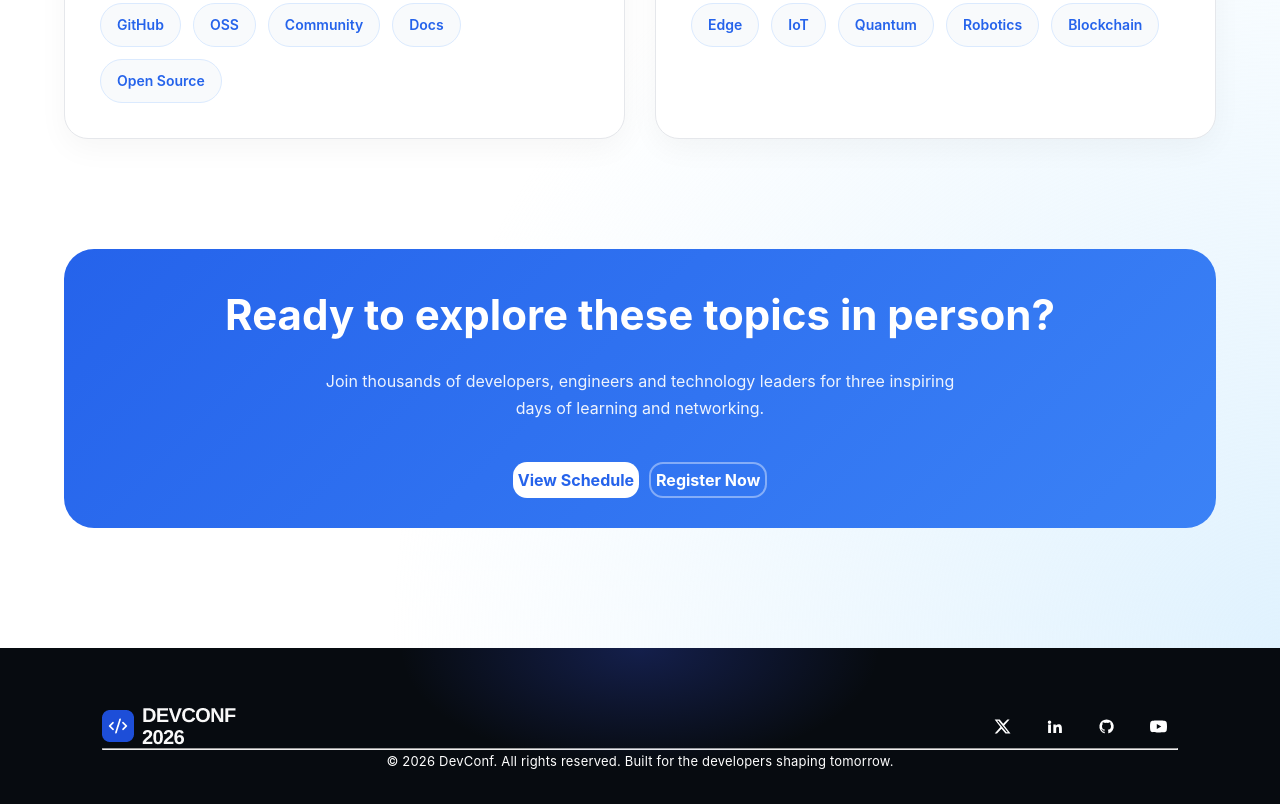
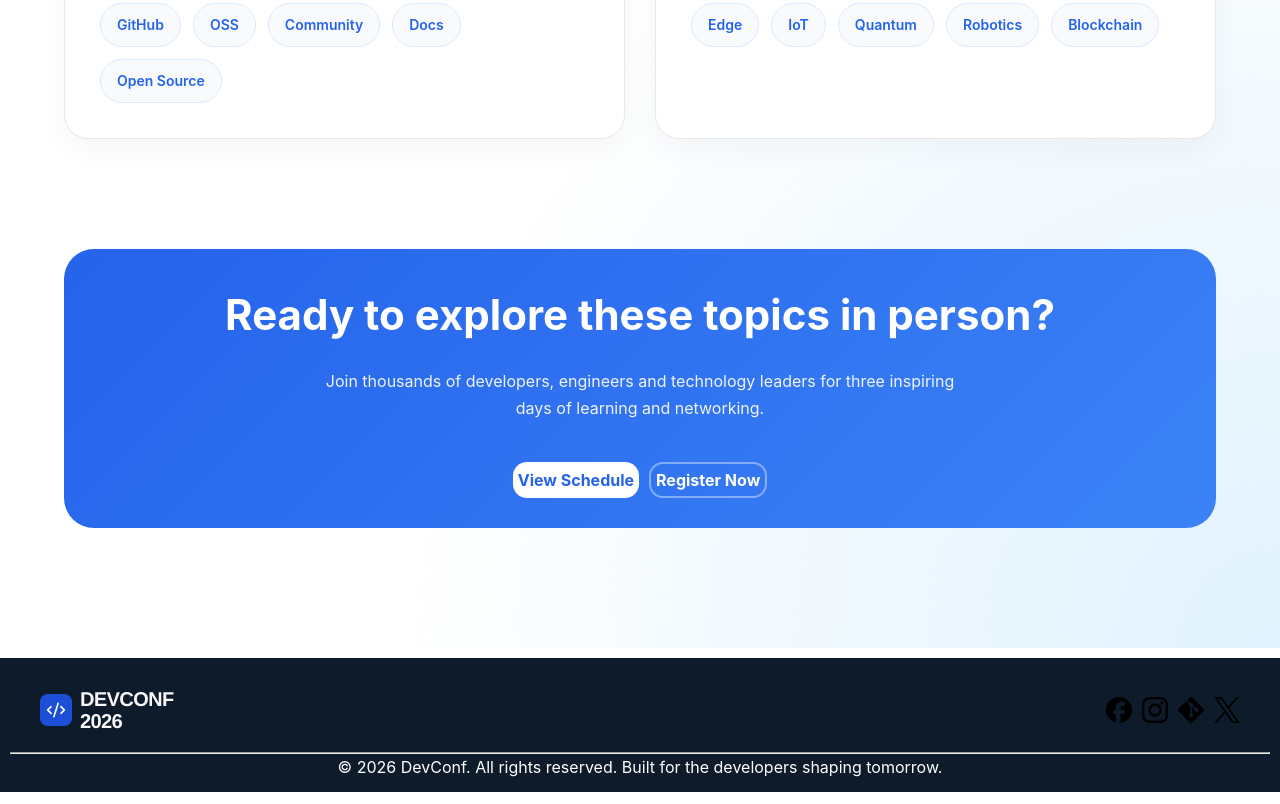
Before and after one commit to Ashraf23455/assignment-1, a plain HTML site: page index.html in a window 1280 px wide. Shown: the part 4088-4892 px from the top of the page. Drawn offline with Linux system fonts and the light colour scheme.

Commit message:
last edition

```diff
--- a/index.html
+++ b/index.html
@@ -135,7 +135,6 @@
 
 
 <!-- ai section -->
-
 <section class="topics-section">
 
     <img src="./assets/glow.svg" class="pattern pattern-left" alt="">
@@ -357,34 +356,48 @@
 
 </section>
 
+<!-- footer section -->
 
-   <footer class="site-footer">
+<footer>
+
     <div class="footer-top">
-    <div class="footer-logo">
-      <div> <img src="./assets/footer-logo.png" alt=""></div>
+
+        <div class="logo">
+            <img src="./assets/footer-logo.png" alt="">
         </div>
 
-    <div class="footer-social">
-      <a href="#" aria-label="Twitter / X">
-        <svg viewBox="0 0 24 24"><path d="M18.9 2H22l-7.6 8.7L23.3 22h-7.1l-5.6-6.9L4.2 22H1l8.1-9.3L0.9 2H8l5 6.2L18.9 2Zm-1.2 18h1.9L6.4 4H4.4l13.3 16Z"/></svg>
+        <div class="social-icons">
+
+            <a href="#">
+                <img src="./assets/facebook.svg" alt="">
+                <!-- X Icon -->
             </a>
-      <a href="#" aria-label="LinkedIn">
-        <svg viewBox="0 0 24 24"><path d="M4.98 3.5a2.5 2.5 0 1 1 0 5 2.5 2.5 0 0 1 0-5ZM3 9h4v12H3V9Zm7 0h3.8v1.7h.05c.53-1 1.83-2.05 3.77-2.05 4.03 0 4.78 2.65 4.78 6.1V21h-4v-5.6c0-1.34-.02-3.07-1.87-3.07-1.87 0-2.16 1.46-2.16 2.97V21h-4V9Z"/></svg>
+
+            <a href="#">
+                <img src="./assets/instagram.svg" alt="">
+                <!-- Linkedin -->
             </a>
-      <a href="#" aria-label="GitHub">
-        <svg viewBox="0 0 24 24"><path d="M12 2a10 10 0 0 0-3.16 19.5c.5.1.68-.22.68-.48v-1.7c-2.78.6-3.37-1.34-3.37-1.34-.46-1.15-1.11-1.46-1.11-1.46-.9-.62.07-.6.07-.6 1 .07 1.53 1.03 1.53 1.03.9 1.53 2.34 1.09 2.91.83.09-.65.35-1.09.63-1.34-2.22-.25-4.56-1.11-4.56-4.95 0-1.1.39-1.99 1.03-2.69-.1-.25-.45-1.27.1-2.65 0 0 .84-.27 2.75 1.03a9.4 9.4 0 0 1 5 0c1.91-1.3 2.75-1.03 2.75-1.03.55 1.38.2 2.4.1 2.65.64.7 1.03 1.59 1.03 2.69 0 3.85-2.35 4.7-4.58 4.94.36.31.68.93.68 1.87v2.77c0 .27.18.58.69.48A10 10 0 0 0 12 2Z"/></svg>
+
+            <a href="#">
+                <img src="./assets/git.svg" alt="">
+                <!-- Github -->
             </a>
-      <a href="#" aria-label="YouTube">
-        <svg viewBox="0 0 24 24"><path d="M23.5 6.2a3 3 0 0 0-2.1-2.1C19.4 3.5 12 3.5 12 3.5s-7.4 0-9.4.6A3 3 0 0 0 .5 6.2 31 31 0 0 0 0 12a31 31 0 0 0 .5 5.8 3 3 0 0 0 2.1 2.1c2 .6 9.4.6 9.4.6s7.4 0 9.4-.6a3 3 0 0 0 2.1-2.1A31 31 0 0 0 24 12a31 31 0 0 0-.5-5.8ZM9.6 15.5V8.5l6.3 3.5-6.3 3.5Z"/></svg>
+
+            <a href="#">
+                <img src="./assets/x.svg" alt="">
+                <!-- Youtube -->
             </a>
+
         </div>
+
     </div>
 
     <hr>
 
     <div class="footer-bottom">
-    &copy; 2026 DevConf. All rights reserved. Built for the developers shaping tomorrow.
+        <p>© 2026 DevConf. All rights reserved. Built for the developers shaping tomorrow.</p>
     </div>
+
 </footer>
 
 
--- a/style.css
+++ b/style.css
@@ -603,121 +603,35 @@ button{
 }
 /* fotter */
 
-.site-footer {
-    position: relative;
-    background-color: #070B10;
-    background-image: radial-gradient(var(--border) 1px, transparent 1px);
-    background-size: 22px 22px;
-    padding: 56px 8vw 32px;
-    overflow: hidden;
-  }
+footer{
 
-  .site-footer::before {
-    content: "";
-    position: absolute;
-    top: -120px;
-    left: 50%;
-    transform: translateX(-50%);
-    width: 480px;
-    height: 240px;
-    background: radial-gradient(closest-side, rgba(59,91,253,0.25), transparent);
-    pointer-events: none;
-  }
+    background-color:#0D1B2A ;
+    margin: 10px 0;
+    padding: 10px;
+}
 
-  .footer-top {
-    position: relative;
+.footer-top{
     display: flex;
+    justify-content: space-between;
+    max-width: 1200px;
+    padding: 20px;
+    margin: 0 auto;
+}
+.social-icons{
+    display: flex;
+    flex-direction: row;
+    gap: 10px;
     align-items: center;
-    justify-content: space-between;
-    flex-wrap: wrap;
-    gap: 20px;
-  }
+}
+.social-icons img{
+    width: 26px;
+    height: 26px;
 
-  .footer-logo {
-    display: flex;
-    align-items: center;
-    gap: 10px;
-  }
-
-  .footer-logo .mark {
-    width: 34px;
-    height: 34px;
-    border-radius: 8px;
-    background: linear-gradient(135deg, var(--royal), var(--royal-light));
-    display: flex;
-    align-items: center;
-    justify-content: center;
-    font-weight: 700;
-    color: #fff;
-    font-size: 15px;
-  }
-
-  .footer-logo .name {
-    color: var(--text-main);
-    font-weight: 600;
-    font-size: 17px;
-    letter-spacing: 0.3px;
-  }
-
-  .footer-logo .name span {
-    color: var(--royal-light);
-  }
-
-  .footer-social {
-    display: flex;
-    align-items: center;
-    gap: 14px;
-  }
-
-  .footer-social a {
-    width: 38px;
-    height: 38px;
-    border-radius: 50%;
-    border: 1px solid var(--border);
-    display: flex;
-    align-items: center;
-    justify-content: center;
+}
+.social-icons svg{
+    fill: white;
+}
+.footer-bottom{
+    text-align: center;
     color: white;
-    text-decoration: none;
-    transition: border-color 0.25s ease, color 0.25s ease, transform 0.25s ease;
-  }
-
-  .footer-social a:hover {
-    color: #fff;
-    border-color: var(--royal-light);
-    transform: translateY(-2px);
-  }
-
-  .footer-social svg {
-    width: 17px;
-    height: 17px;
-    fill: currentColor;
-  }
-
-  .footer-divider {
-    position: relative;
-    margin: 36px 0 20px;
-    border: none;
-    height: 1px;
-    background: linear-gradient(to right, transparent, var(--border) 15%, var(--border) 85%, transparent);
-  }
-
-  .footer-bottom {
-    position: relative;
-    text-align: center;
-    color: var(--text-muted);
-    font-size: 13px;
-    letter-spacing: 0.2px;
-  }
-
-  .footer-bottom{
-    color:white;
-    text-decoration: none;
-  }
-
-  .footer-divider{
-    color: #ff0055;
-  }
-  @media (max-width: 520px) {
-    .footer-top { justify-content: center; text-align: center; }
-  }
+}
```
Also changed, not shown: assets/facebook.png (deleted), assets/facebook.svg (added), assets/git.svg (added), assets/instagram.png (deleted), assets/instagram.svg (added), assets/twitter.png (deleted), assets/x.svg (added). Lines whose indentation alone changed are shown as unchanged.
